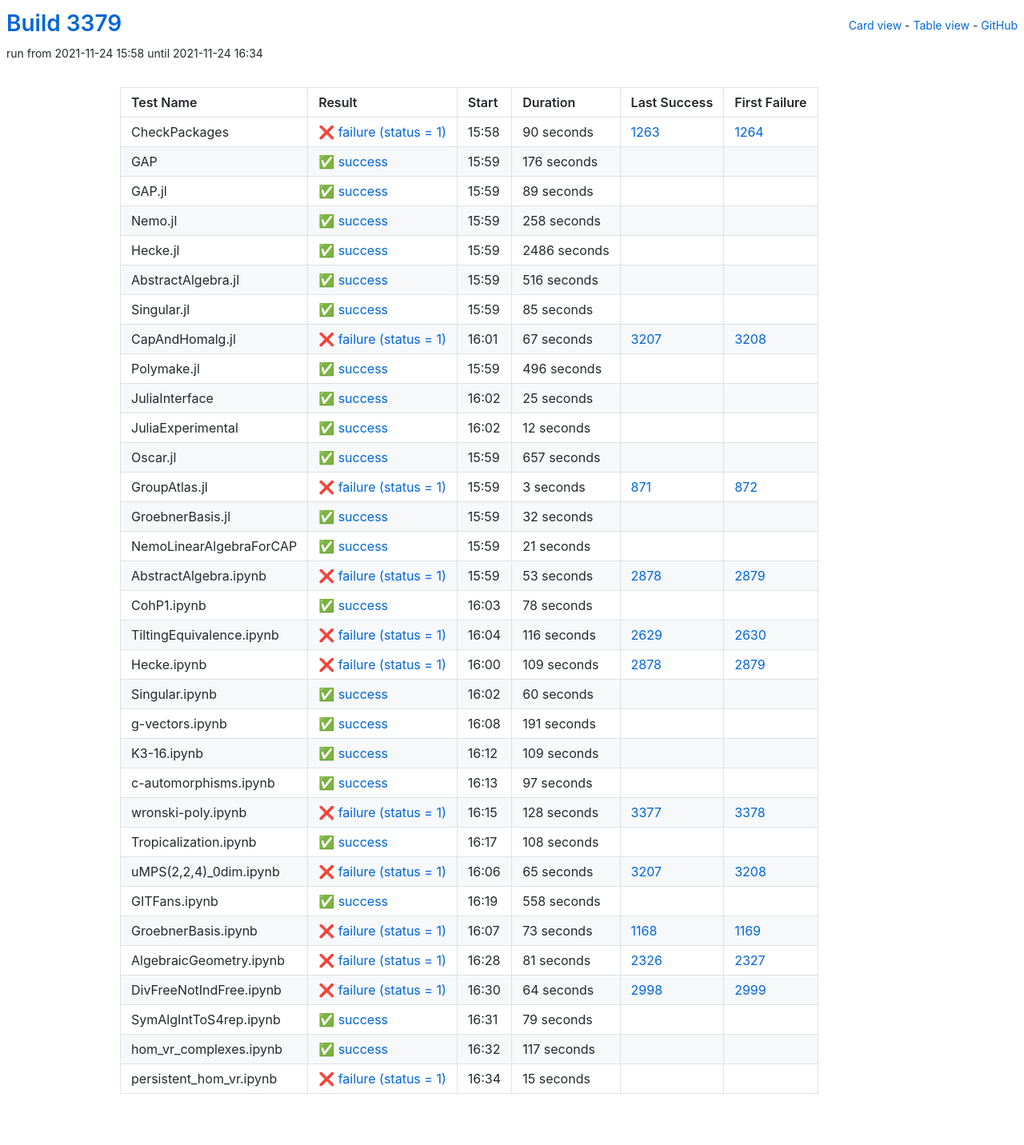
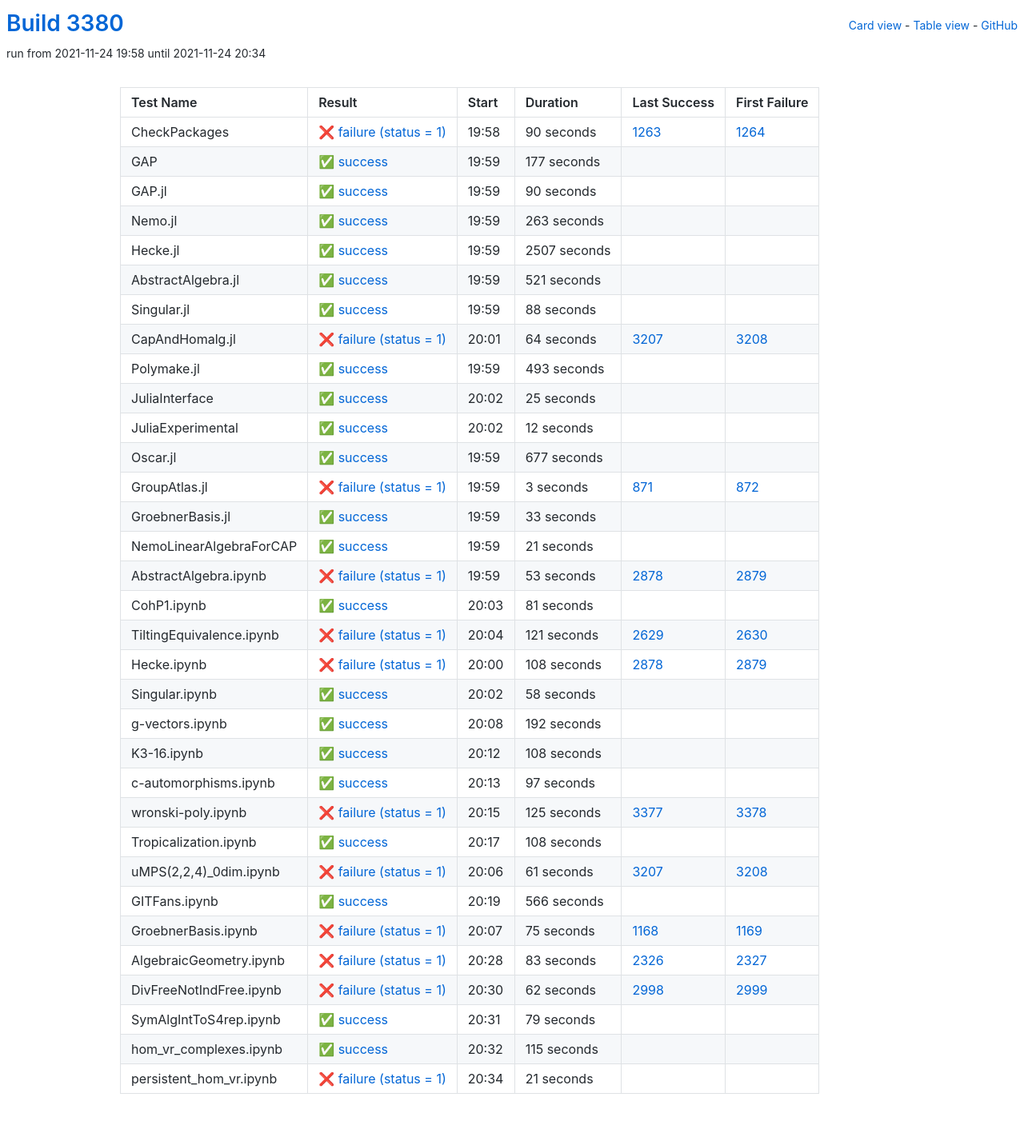
Before and after one commit to oscar-system/oscar-ci-status-stable, a Jekyll site: the page built from table.html, in a window 1280 px wide. Shown: the whole page at 80% size. Built offline with Jekyll 4.4.1, drawn with Linux system fonts in a browser that asks for light colours.

Commit message:
Build #3380

```diff
--- a/_data/ci.yml
+++ b/_data/ci.yml
@@ -1,6 +1,6 @@
 ---
-build: 3379
-build_url: https://oscarci.mathematik.uni-kl.de/job/oscar-stable/3379/
+build: 3380
+build_url: https://oscarci.mathematik.uni-kl.de/job/oscar-stable/3380/
 job: oscar-stable
 organization: oscar-system
 repo: oscar-ci-status-stable
@@ -8,8 +8,8 @@ repourl: https://github.com/oscar-system/oscar-ci-status-stable
 tests:
 - name: CheckPackages
   id: checkpackages
-  log: https://oscarci.mathematik.uni-kl.de/job/oscar-stable/3379/artifact/logs/build-3379/CheckPackages.log
-  start: 2021-11-24 15:58
+  log: https://oscarci.mathematik.uni-kl.de/job/oscar-stable/3380/artifact/logs/build-3380/CheckPackages.log
+  start: 2021-11-24 19:58
   success: false
   exitcode: 1
   status: failure
@@ -20,104 +20,104 @@ tests:
   first_failure_url: https://oscarci.mathematik.uni-kl.de/job/oscar-stable/1264/
 - name: GAP
   id: gap
-  log: https://oscarci.mathematik.uni-kl.de/job/oscar-stable/3379/artifact/logs/build-3379/GAP.log
-  start: 2021-11-24 15:59
+  log: https://oscarci.mathematik.uni-kl.de/job/oscar-stable/3380/artifact/logs/build-3380/GAP.log
+  start: 2021-11-24 19:59
   success: true
   exitcode: 0
   status: success
-  duration: 176
+  duration: 177
   last_success: false
   last_success_url:
   first_failure: false
   first_failure_url:
 - name: GAP.jl
   id: gap-jl
-  log: https://oscarci.mathematik.uni-kl.de/job/oscar-stable/3379/artifact/logs/build-3379/GAP.jl.log
-  start: 2021-11-24 15:59
+  log: https://oscarci.mathematik.uni-kl.de/job/oscar-stable/3380/artifact/logs/build-3380/GAP.jl.log
+  start: 2021-11-24 19:59
   success: true
   exitcode: 0
   status: success
-  duration: 89
+  duration: 90
   last_success: false
   last_success_url:
   first_failure: false
   first_failure_url:
 - name: Nemo.jl
   id: nemo-jl
-  log: https://oscarci.mathematik.uni-kl.de/job/oscar-stable/3379/artifact/logs/build-3379/Nemo.jl.log
-  start: 2021-11-24 15:59
+  log: https://oscarci.mathematik.uni-kl.de/job/oscar-stable/3380/artifact/logs/build-3380/Nemo.jl.log
+  start: 2021-11-24 19:59
   success: true
   exitcode: 0
   status: success
-  duration: 258
+  duration: 263
   last_success: false
   last_success_url:
   first_failure: false
   first_failure_url:
 - name: Hecke.jl
   id: hecke-jl
-  log: https://oscarci.mathematik.uni-kl.de/job/oscar-stable/3379/artifact/logs/build-3379/Hecke.jl.log
-  start: 2021-11-24 15:59
+  log: https://oscarci.mathematik.uni-kl.de/job/oscar-stable/3380/artifact/logs/build-3380/Hecke.jl.log
+  start: 2021-11-24 19:59
   success: true
   exitcode: 0
   status: success
-  duration: 2486
+  duration: 2507
   last_success: false
   last_success_url:
   first_failure: false
   first_failure_url:
 - name: AbstractAlgebra.jl
   id: abstractalgebra-jl
-  log: https://oscarci.mathematik.uni-kl.de/job/oscar-stable/3379/artifact/logs/build-3379/AbstractAlgebra.jl.log
-  start: 2021-11-24 15:59
+  log: https://oscarci.mathematik.uni-kl.de/job/oscar-stable/3380/artifact/logs/build-3380/AbstractAlgebra.jl.log
+  start: 2021-11-24 19:59
   success: true
   exitcode: 0
   status: success
-  duration: 516
+  duration: 521
   last_success: false
   last_success_url:
   first_failure: false
   first_failure_url:
 - name: Singular.jl
   id: singular-jl
-  log: https://oscarci.mathematik.uni-kl.de/job/oscar-stable/3379/artifact/logs/build-3379/Singular.jl.log
-  start: 2021-11-24 15:59
+  log: https://oscarci.mathematik.uni-kl.de/job/oscar-stable/3380/artifact/logs/build-3380/Singular.jl.log
+  start: 2021-11-24 19:59
   success: true
   exitcode: 0
   status: success
-  duration: 85
+  duration: 88
   last_success: false
   last_success_url:
   first_failure: false
   first_failure_url:
 - name: CapAndHomalg.jl
   id: capandhomalg-jl
-  log: https://oscarci.mathematik.uni-kl.de/job/oscar-stable/3379/artifact/logs/build-3379/CapAndHomalg.jl.log
-  start: 2021-11-24 16:01
+  log: https://oscarci.mathematik.uni-kl.de/job/oscar-stable/3380/artifact/logs/build-3380/CapAndHomalg.jl.log
+  start: 2021-11-24 20:01
   success: false
   exitcode: 1
   status: failure
-  duration: 67
+  duration: 64
   last_success: 3207
   last_success_url: https://oscarci.mathematik.uni-kl.de/job/oscar-stable/3207/
   first_failure: 3208
   first_failure_url: https://oscarci.mathematik.uni-kl.de/job/oscar-stable/3208/
 - name: Polymake.jl
   id: polymake-jl
-  log: https://oscarci.mathematik.uni-kl.de/job/oscar-stable/3379/artifact/logs/build-3379/Polymake.jl.log
-  start: 2021-11-24 15:59
+  log: https://oscarci.mathematik.uni-kl.de/job/oscar-stable/3380/artifact/logs/build-3380/Polymake.jl.log
+  start: 2021-11-24 19:59
   success: true
   exitcode: 0
   status: success
-  duration: 496
+  duration: 493
   last_success: false
   last_success_url:
   first_failure: false
   first_failure_url:
 - name: JuliaInterface
   id: juliainterface
-  log: https://oscarci.mathematik.uni-kl.de/job/oscar-stable/3379/artifact/logs/build-3379/JuliaInterface.log
-  start: 2021-11-24 16:02
+  log: https://oscarci.mathematik.uni-kl.de/job/oscar-stable/3380/artifact/logs/build-3380/JuliaInterface.log
+  start: 2021-11-24 20:02
   success: true
   exitcode: 0
   status: success
@@ -128,8 +128,8 @@ tests:
   first_failure_url:
 - name: JuliaExperimental
   id: juliaexperimental
-  log: https://oscarci.mathematik.uni-kl.de/job/oscar-stable/3379/artifact/logs/build-3379/JuliaExperimental.log
-  start: 2021-11-24 16:02
+  log: https://oscarci.mathematik.uni-kl.de/job/oscar-stable/3380/artifact/logs/build-3380/JuliaExperimental.log
+  start: 2021-11-24 20:02
   success: true
   exitcode: 0
   status: success
@@ -140,20 +140,20 @@ tests:
   first_failure_url:
 - name: Oscar.jl
   id: oscar-jl
-  log: https://oscarci.mathematik.uni-kl.de/job/oscar-stable/3379/artifact/logs/build-3379/Oscar.jl.log
-  start: 2021-11-24 15:59
+  log: https://oscarci.mathematik.uni-kl.de/job/oscar-stable/3380/artifact/logs/build-3380/Oscar.jl.log
+  start: 2021-11-24 19:59
   success: true
   exitcode: 0
   status: success
-  duration: 657
+  duration: 677
   last_success: false
   last_success_url:
   first_failure: false
   first_failure_url:
 - name: GroupAtlas.jl
   id: groupatlas-jl
-  log: https://oscarci.mathematik.uni-kl.de/job/oscar-stable/3379/artifact/logs/build-3379/GroupAtlas.jl.log
-  start: 2021-11-24 15:59
+  log: https://oscarci.mathematik.uni-kl.de/job/oscar-stable/3380/artifact/logs/build-3380/GroupAtlas.jl.log
+  start: 2021-11-24 19:59
   success: false
   exitcode: 1
   status: failure
@@ -164,20 +164,20 @@ tests:
   first_failure_url: https://oscarci.mathematik.uni-kl.de/job/oscar-stable/872/
 - name: GroebnerBasis.jl
   id: groebnerbasis-jl
-  log: https://oscarci.mathematik.uni-kl.de/job/oscar-stable/3379/artifact/logs/build-3379/GroebnerBasis.jl.log
-  start: 2021-11-24 15:59
+  log: https://oscarci.mathematik.uni-kl.de/job/oscar-stable/3380/artifact/logs/build-3380/GroebnerBasis.jl.log
+  start: 2021-11-24 19:59
   success: true
   exitcode: 0
   status: success
-  duration: 32
+  duration: 33
   last_success: false
   last_success_url:
   first_failure: false
   first_failure_url:
 - name: NemoLinearAlgebraForCAP
   id: nemolinearalgebraforcap
-  log: https://oscarci.mathematik.uni-kl.de/job/oscar-stable/3379/artifact/logs/build-3379/NemoLinearAlgebraForCAP.log
-  start: 2021-11-24 15:59
+  log: https://oscarci.mathematik.uni-kl.de/job/oscar-stable/3380/artifact/logs/build-3380/NemoLinearAlgebraForCAP.log
+  start: 2021-11-24 19:59
   success: true
   exitcode: 0
   status: success
@@ -188,8 +188,8 @@ tests:
   first_failure_url:
 - name: AbstractAlgebra.ipynb
   id: abstractalgebra-ipynb
-  log: https://oscarci.mathematik.uni-kl.de/job/oscar-stable/3379/artifact/logs/build-3379/AbstractAlgebra.ipynb.log
-  start: 2021-11-24 15:59
+  log: https://oscarci.mathematik.uni-kl.de/job/oscar-stable/3380/artifact/logs/build-3380/AbstractAlgebra.ipynb.log
+  start: 2021-11-24 19:59
   success: false
   exitcode: 1
   status: failure
@@ -200,80 +200,80 @@ tests:
   first_failure_url: https://oscarci.mathematik.uni-kl.de/job/oscar-stable/2879/
 - name: CohP1.ipynb
   id: cohp1-ipynb
-  log: https://oscarci.mathematik.uni-kl.de/job/oscar-stable/3379/artifact/logs/build-3379/CohP1.ipynb.log
-  start: 2021-11-24 16:03
+  log: https://oscarci.mathematik.uni-kl.de/job/oscar-stable/3380/artifact/logs/build-3380/CohP1.ipynb.log
+  start: 2021-11-24 20:03
   success: true
   exitcode: 0
   status: success
-  duration: 78
+  duration: 81
   last_success: false
   last_success_url:
   first_failure: false
   first_failure_url:
 - name: TiltingEquivalence.ipynb
   id: tiltingequivalence-ipynb
-  log: https://oscarci.mathematik.uni-kl.de/job/oscar-stable/3379/artifact/logs/build-3379/TiltingEquivalence.ipynb.log
-  start: 2021-11-24 16:04
+  log: https://oscarci.mathematik.uni-kl.de/job/oscar-stable/3380/artifact/logs/build-3380/TiltingEquivalence.ipynb.log
+  start: 2021-11-24 20:04
   success: false
   exitcode: 1
   status: failure
-  duration: 116
+  duration: 121
   last_success: 2629
   last_success_url: https://oscarci.mathematik.uni-kl.de/job/oscar-stable/2629/
   first_failure: 2630
   first_failure_url: https://oscarci.mathematik.uni-kl.de/job/oscar-stable/2630/
 - name: Hecke.ipynb
   id: hecke-ipynb
-  log: https://oscarci.mathematik.uni-kl.de/job/oscar-stable/3379/artifact/logs/build-3379/Hecke.ipynb.log
-  start: 2021-11-24 16:00
+  log: https://oscarci.mathematik.uni-kl.de/job/oscar-stable/3380/artifact/logs/build-3380/Hecke.ipynb.log
+  start: 2021-11-24 20:00
   success: false
   exitcode: 1
   status: failure
-  duration: 109
+  duration: 108
   last_success: 2878
   last_success_url: https://oscarci.mathematik.uni-kl.de/job/oscar-stable/2878/
   first_failure: 2879
   first_failure_url: https://oscarci.mathematik.uni-kl.de/job/oscar-stable/2879/
 - name: Singular.ipynb
   id: singular-ipynb
-  log: https://oscarci.mathematik.uni-kl.de/job/oscar-stable/3379/artifact/logs/build-3379/Singular.ipynb.log
-  start: 2021-11-24 16:02
+  log: https://oscarci.mathematik.uni-kl.de/job/oscar-stable/3380/artifact/logs/build-3380/Singular.ipynb.log
+  start: 2021-11-24 20:02
   success: true
   exitcode: 0
   status: success
-  duration: 60
+  duration: 58
   last_success: false
   last_success_url:
   first_failure: false
   first_failure_url:
 - name: g-vectors.ipynb
   id: g-vectors-ipynb
-  log: https://oscarci.mathematik.uni-kl.de/job/oscar-stable/3379/artifact/logs/build-3379/g-vectors.ipynb.log
-  start: 2021-11-24 16:08
+  log: https://oscarci.mathematik.uni-kl.de/job/oscar-stable/3380/artifact/logs/build-3380/g-vectors.ipynb.log
+  start: 2021-11-24 20:08
   success: true
   exitcode: 0
   status: success
-  duration: 191
+  duration: 192
   last_success: false
   last_success_url:
   first_failure: false
   first_failure_url:
 - name: K3-16.ipynb
   id: k3-16-ipynb
-  log: https://oscarci.mathematik.uni-kl.de/job/oscar-stable/3379/artifact/logs/build-3379/K3-16.ipynb.log
-  start: 2021-11-24 16:12
+  log: https://oscarci.mathematik.uni-kl.de/job/oscar-stable/3380/artifact/logs/build-3380/K3-16.ipynb.log
+  start: 2021-11-24 20:12
   success: true
   exitcode: 0
   status: success
-  duration: 109
+  duration: 108
   last_success: false
   last_success_url:
   first_failure: false
   first_failure_url:
 - name: c-automorphisms.ipynb
   id: c-automorphisms-ipynb
-  log: https://oscarci.mathematik.uni-kl.de/job/oscar-stable/3379/artifact/logs/build-3379/c-automorphisms.ipynb.log
-  start: 2021-11-24 16:13
+  log: https://oscarci.mathematik.uni-kl.de/job/oscar-stable/3380/artifact/logs/build-3380/c-automorphisms.ipynb.log
+  start: 2021-11-24 20:13
   success: true
   exitcode: 0
   status: success
@@ -284,20 +284,20 @@ tests:
   first_failure_url:
 - name: wronski-poly.ipynb
   id: wronski-poly-ipynb
-  log: https://oscarci.mathematik.uni-kl.de/job/oscar-stable/3379/artifact/logs/build-3379/wronski-poly.ipynb.log
-  start: 2021-11-24 16:15
+  log: https://oscarci.mathematik.uni-kl.de/job/oscar-stable/3380/artifact/logs/build-3380/wronski-poly.ipynb.log
+  start: 2021-11-24 20:15
   success: false
   exitcode: 1
   status: failure
-  duration: 128
+  duration: 125
   last_success: 3377
   last_success_url: https://oscarci.mathematik.uni-kl.de/job/oscar-stable/3377/
   first_failure: 3378
   first_failure_url: https://oscarci.mathematik.uni-kl.de/job/oscar-stable/3378/
 - name: Tropicalization.ipynb
   id: tropicalization-ipynb
-  log: https://oscarci.mathematik.uni-kl.de/job/oscar-stable/3379/artifact/logs/build-3379/Tropicalization.ipynb.log
-  start: 2021-11-24 16:17
+  log: https://oscarci.mathematik.uni-kl.de/job/oscar-stable/3380/artifact/logs/build-3380/Tropicalization.ipynb.log
+  start: 2021-11-24 20:17
   success: true
   exitcode: 0
   status: success
@@ -308,68 +308,68 @@ tests:
   first_failure_url:
 - name: uMPS(2,2,4)_0dim.ipynb
   id: umps-2-2-4-0dim-ipynb
-  log: https://oscarci.mathematik.uni-kl.de/job/oscar-stable/3379/artifact/logs/build-3379/uMPS-2-2-4-_0dim.ipynb.log
-  start: 2021-11-24 16:06
+  log: https://oscarci.mathematik.uni-kl.de/job/oscar-stable/3380/artifact/logs/build-3380/uMPS-2-2-4-_0dim.ipynb.log
+  start: 2021-11-24 20:06
   success: false
   exitcode: 1
   status: failure
-  duration: 65
+  duration: 61
   last_success: 3207
   last_success_url: https://oscarci.mathematik.uni-kl.de/job/oscar-stable/3207/
   first_failure: 3208
   first_failure_url: https://oscarci.mathematik.uni-kl.de/job/oscar-stable/3208/
 - name: GITFans.ipynb
   id: gitfans-ipynb
-  log: https://oscarci.mathematik.uni-kl.de/job/oscar-stable/3379/artifact/logs/build-3379/GITFans.ipynb.log
-  start: 2021-11-24 16:19
+  log: https://oscarci.mathematik.uni-kl.de/job/oscar-stable/3380/artifact/logs/build-3380/GITFans.ipynb.log
+  start: 2021-11-24 20:19
   success: true
   exitcode: 0
   status: success
-  duration: 558
+  duration: 566
   last_success: false
   last_success_url:
   first_failure: false
   first_failure_url:
 - name: GroebnerBasis.ipynb
   id: groebnerbasis-ipynb
-  log: https://oscarci.mathematik.uni-kl.de/job/oscar-stable/3379/artifact/logs/build-3379/GroebnerBasis.ipynb.log
-  start: 2021-11-24 16:07
+  log: https://oscarci.mathematik.uni-kl.de/job/oscar-stable/3380/artifact/logs/build-3380/GroebnerBasis.ipynb.log
+  start: 2021-11-24 20:07
   success: false
   exitcode: 1
   status: failure
-  duration: 73
+  duration: 75
   last_success: 1168
   last_success_url: https://oscarci.mathematik.uni-kl.de/job/oscar-stable/1168/
   first_failure: 1169
   first_failure_url: https://oscarci.mathematik.uni-kl.de/job/oscar-stable/1169/
 - name: AlgebraicGeometry.ipynb
   id: algebraicgeometry-ipynb
-  log: https://oscarci.mathematik.uni-kl.de/job/oscar-stable/3379/artifact/logs/build-3379/AlgebraicGeometry.ipynb.log
-  start: 2021-11-24 16:28
+  log: https://oscarci.mathematik.uni-kl.de/job/oscar-stable/3380/artifact/logs/build-3380/AlgebraicGeometry.ipynb.log
+  start: 2021-11-24 20:28
   success: false
   exitcode: 1
   status: failure
-  duration: 81
+  duration: 83
   last_success: 2326
   last_success_url: https://oscarci.mathematik.uni-kl.de/job/oscar-stable/2326/
   first_failure: 2327
   first_failure_url: https://oscarci.mathematik.uni-kl.de/job/oscar-stable/2327/
 - name: DivFreeNotIndFree.ipynb
   id: divfreenotindfree-ipynb
-  log: https://oscarci.mathematik.uni-kl.de/job/oscar-stable/3379/artifact/logs/build-3379/DivFreeNotIndFree.ipynb.log
-  start: 2021-11-24 16:30
+  log: https://oscarci.mathematik.uni-kl.de/job/oscar-stable/3380/artifact/logs/build-3380/DivFreeNotIndFree.ipynb.log
+  start: 2021-11-24 20:30
   success: false
   exitcode: 1
   status: failure
-  duration: 64
+  duration: 62
   last_success: 2998
   last_success_url: https://oscarci.mathematik.uni-kl.de/job/oscar-stable/2998/
   first_failure: 2999
   first_failure_url: https://oscarci.mathematik.uni-kl.de/job/oscar-stable/2999/
 - name: SymAlgIntToS4rep.ipynb
   id: symalginttos4rep-ipynb
-  log: https://oscarci.mathematik.uni-kl.de/job/oscar-stable/3379/artifact/logs/build-3379/SymAlgIntToS4rep.ipynb.log
-  start: 2021-11-24 16:31
+  log: https://oscarci.mathematik.uni-kl.de/job/oscar-stable/3380/artifact/logs/build-3380/SymAlgIntToS4rep.ipynb.log
+  start: 2021-11-24 20:31
   success: true
   exitcode: 0
   status: success
@@ -380,24 +380,24 @@ tests:
   first_failure_url:
 - name: hom_vr_complexes.ipynb
   id: hom-vr-complexes-ipynb
-  log: https://oscarci.mathematik.uni-kl.de/job/oscar-stable/3379/artifact/logs/build-3379/hom_vr_complexes.ipynb.log
-  start: 2021-11-24 16:32
+  log: https://oscarci.mathematik.uni-kl.de/job/oscar-stable/3380/artifact/logs/build-3380/hom_vr_complexes.ipynb.log
+  start: 2021-11-24 20:32
   success: true
   exitcode: 0
   status: success
-  duration: 117
+  duration: 115
   last_success: false
   last_success_url:
   first_failure: false
   first_failure_url:
 - name: persistent_hom_vr.ipynb
   id: persistent-hom-vr-ipynb
-  log: https://oscarci.mathematik.uni-kl.de/job/oscar-stable/3379/artifact/logs/build-3379/persistent_hom_vr.ipynb.log
-  start: 2021-11-24 16:34
+  log: https://oscarci.mathematik.uni-kl.de/job/oscar-stable/3380/artifact/logs/build-3380/persistent_hom_vr.ipynb.log
+  start: 2021-11-24 20:34
   success: false
   exitcode: 1
   status: failure
-  duration: 15
+  duration: 21
   last_success: false
   last_success_url:
   first_failure: false
```
Also changed, not shown: README.md.
